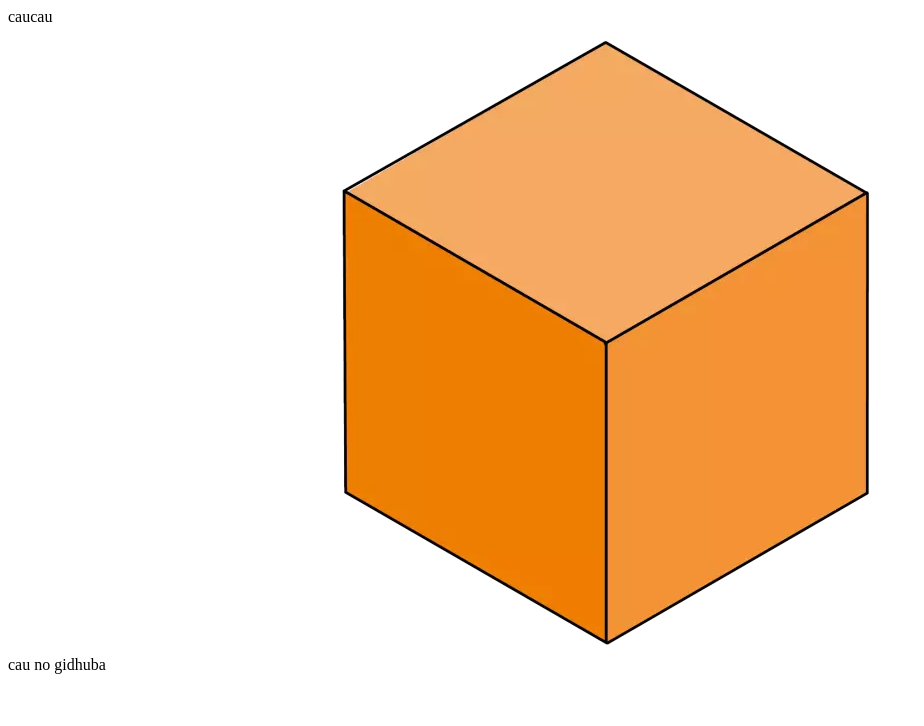
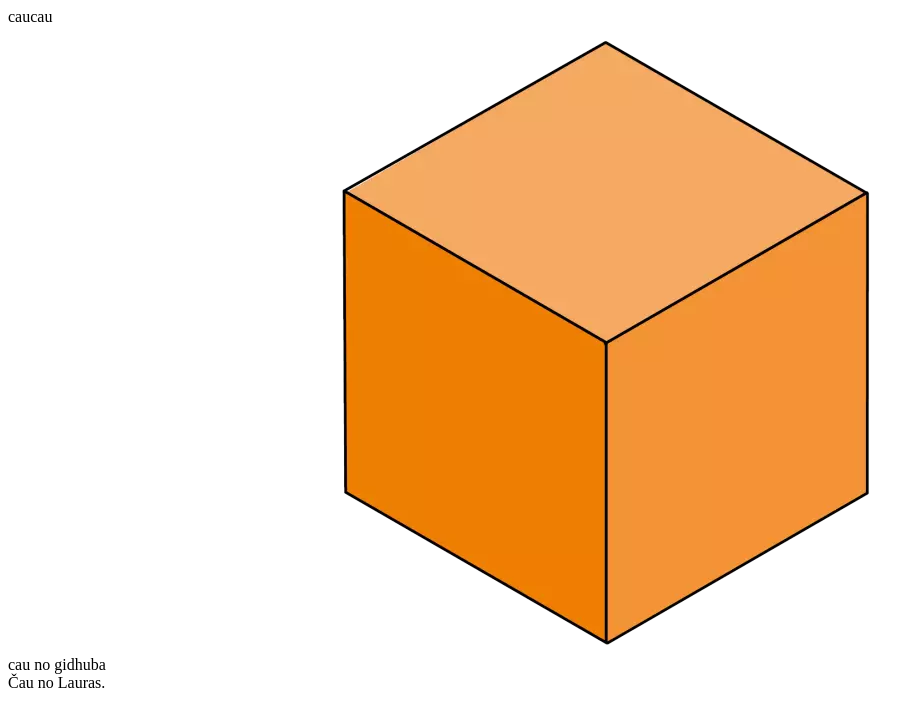
Before and after one commit to dimuslv/htmllapa, a plain HTML site: page index.html in a window 1280 px wide. Shown: the whole page, without its empty margins (0-924 px from the left). Drawn offline with Linux system fonts and the light colour scheme.

Commit message:
Čau no Lauras

```diff
--- a/index.html
+++ b/index.html
@@ -6,3 +6,5 @@ caucau
   <br>
   cau no gidhuba
 </html>
+<br>
+Čau no Lauras.
```
